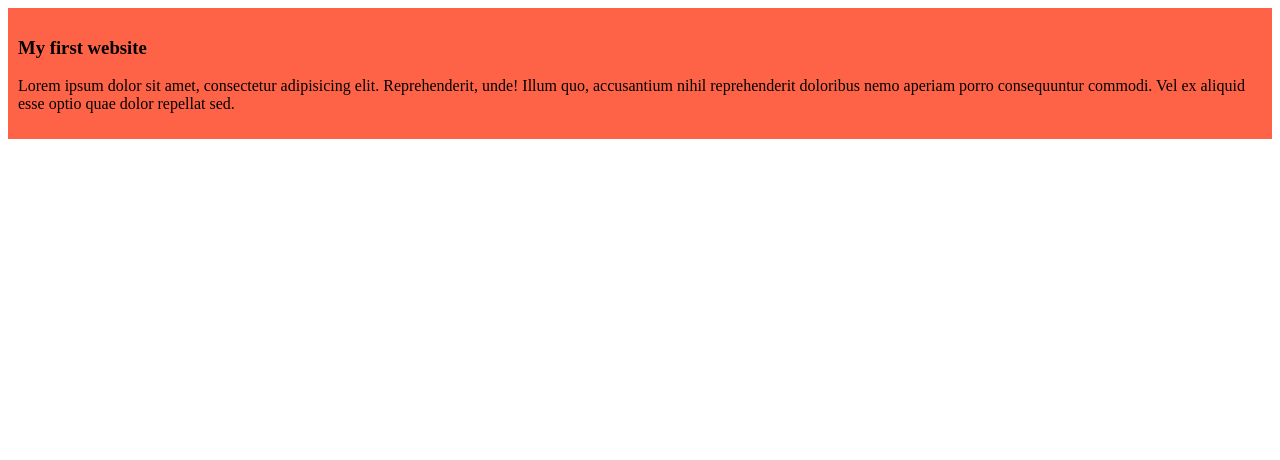
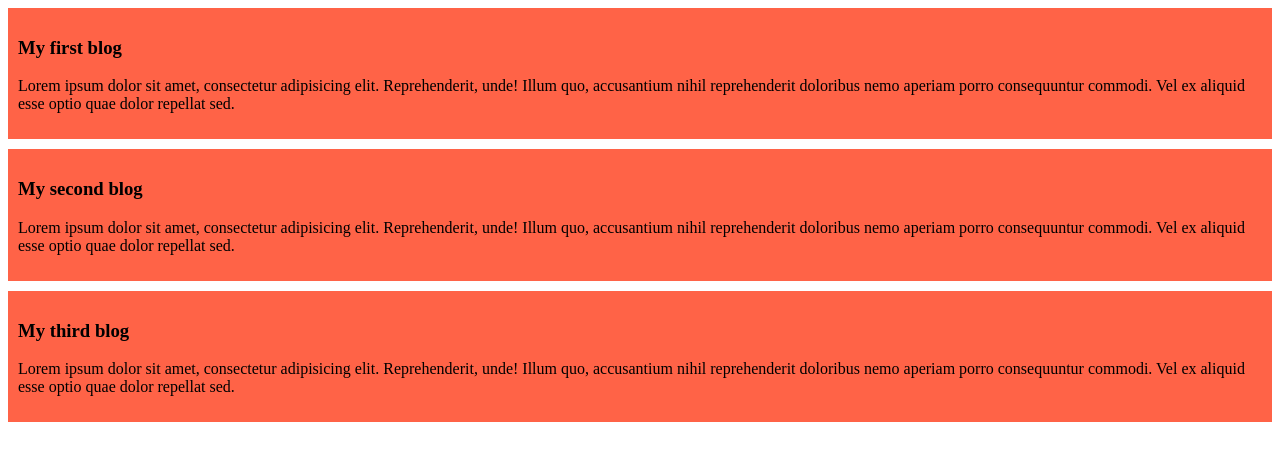
Before and after one commit to samiulIslam-git/my-simple-website, a plain HTML site: page imdex.html in a window 1280 px wide. Drawn offline with Linux system fonts and the light colour scheme.

Commit message:
added the second and the third blog

```diff
--- a/imdex.html
+++ b/imdex.html
@@ -8,7 +8,15 @@
 </head>
 <body>
     <div>
-        <h3>My first website</h3>
+        <h3>My first blog</h3>
+        <p>Lorem ipsum dolor sit amet, consectetur adipisicing elit. Reprehenderit, unde! Illum quo, accusantium nihil reprehenderit doloribus nemo aperiam porro consequuntur commodi. Vel ex aliquid esse optio quae dolor repellat sed.</p>
+    </div>
+    <div>
+        <h3>My second blog</h3>
+        <p>Lorem ipsum dolor sit amet, consectetur adipisicing elit. Reprehenderit, unde! Illum quo, accusantium nihil reprehenderit doloribus nemo aperiam porro consequuntur commodi. Vel ex aliquid esse optio quae dolor repellat sed.</p>
+    </div>
+    <div>
+        <h3>My third blog</h3>
         <p>Lorem ipsum dolor sit amet, consectetur adipisicing elit. Reprehenderit, unde! Illum quo, accusantium nihil reprehenderit doloribus nemo aperiam porro consequuntur commodi. Vel ex aliquid esse optio quae dolor repellat sed.</p>
     </div>
 </body>
--- a/styles/blog.css
+++ b/styles/blog.css
@@ -1,4 +1,5 @@
 div{
     background-color: tomato;
     padding: 10px;
+    margin-bottom: 10px;
 }
```
